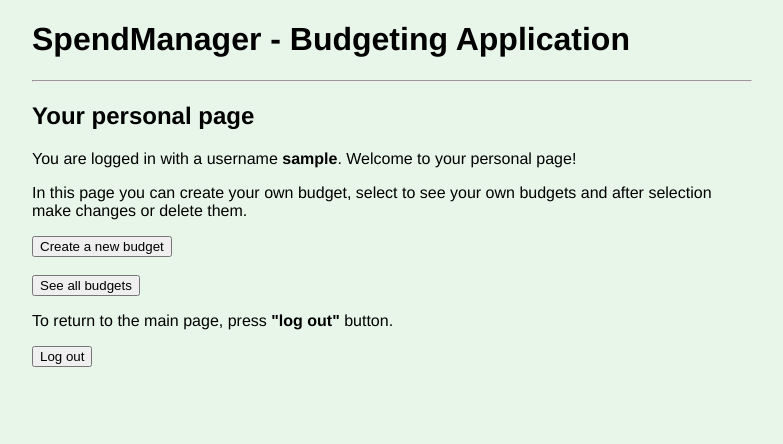
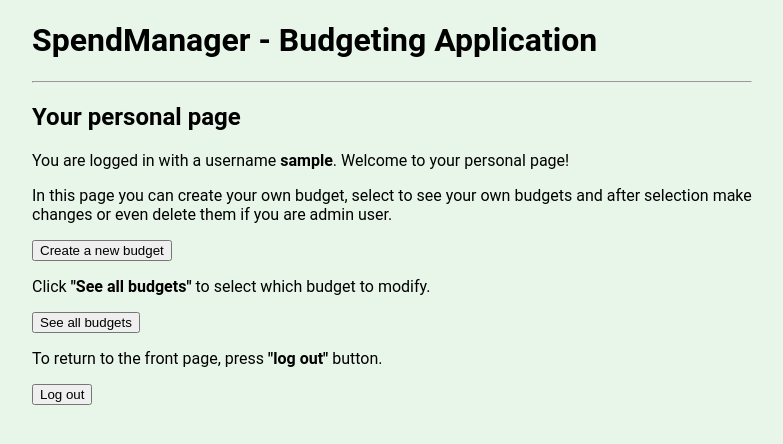
Before and after one commit to mikaelri/Budgeting-Application-Project, a Flask app: template templates/login.html in a window 1280 px wide. Shown: the top 444 px of the page, without its empty margins (248-1031 px from the left). Run offline with Flask 3, Linux system fonts and the light colour scheme; the template is opened without the code that fills it, so the values that code supplies are empty; the visitor is signed in with stand-in values (Sample User, id 1).

Commit message:
fixes for typing

```diff
--- a/static/main.css
+++ b/static/main.css
@@ -1,7 +1,7 @@
 body {
     margin: auto;
     max-width: 45em;
-    font-family: 'Helvetica', 'Arial', sans-serif;
+    font-family: 'Roboto', 'Arial', sans-serif;
     background-color: #E8F5E9
 }
 
--- a/templates/error.html
+++ b/templates/error.html
@@ -3,8 +3,7 @@
 
 <strong>Exception:</strong> {{ message }}
 
-<p><form>
-<input type="submit" value="Return to registration page"></a>
-</form></p>
+<p><a href="/"><input type="submit" value="Go to front page"></a></p>
+<p><a href="/register"><input type="submit" value="Go to registration page"></a></p>
 
 {% endblock %}
--- a/templates/index.html
+++ b/templates/index.html
@@ -15,14 +15,14 @@ Use it for monthly income and expense analysis or create a budget for your holid
 <p>To log in, please fill your Username and Password in below boxes and press <strong>"Log in".</strong></p>
 
 <form action="/login" method="POST">
-<P> <strong> Username: </strong> <br>
+<p> <strong> Username: </strong> <br>
 <input type="text" name="username" id="username" size="30"></p>
 <p> <strong> Password : </strong> <br>
 <input type="password" name= "password1" id="password1" size="30"></p>
 <input type="submit" value="Log in">
 </form>
 
-<p>Do not have a user account yet? No problem!</p>
+<p>Don't have an user account yet? No problem!</p>
 <p>You can easily create a new user by clicking the <strong>"Register a new user" </strong>button and following the instructions.</p>
 <form action="/register" method="GET">
 <input type="submit" value="Register a new user">
--- a/templates/login.html
+++ b/templates/login.html
@@ -6,16 +6,16 @@
 {% if session.user_username %}
 <p> You are logged in with a username <strong>{{ session.user_username }}</strong>. Welcome to your personal page!</p>
 
-<p>In this page you can create your own budget, select to see your own budgets and after selection make changes or delete them.<br>
-</p>
+<p>In this page you can create your own budget, select to see your own budgets and after selection make changes or even delete them if you are admin user.</p>
 
-<strong>
-<input type="submit" value="Create a new budget">
-<br><br>
-<input type="submit" value="See all budgets">
-</strong><br>
+<form action="/budget" method="post"></form>
+<a href="/budget"><input type="submit" value="Create a new budget"></a>
+<br>
+<p>Click <strong>"See all budgets"</strong> to select which budget to modify.</p>
+<a href="/mybudgets"><input type="submit" value="See all budgets"></a>
+<br>
 
-<p>To return to the main page, press <strong>"log out"</strong> button.</p>
+<p>To return to the front page, press <strong>"log out"</strong> button.</p>
 <a href="/logout"><input type="submit" value="Log out"></a>
 {% endif %}
 
--- a/templates/register.html
+++ b/templates/register.html
@@ -26,7 +26,7 @@
 After confirmation, you can click <strong>"Go back to front page"</strong> button and you will be routed to the front page.
 <p>From the front page you can log in to your account and start using SpendManager!</p>
 
-<input type="submit" value="Confirm registration"></a>
+<input type="submit" value="Confirm registration">
 </form>
 <br>
 
```
Also changed, not shown: schema.sql (+16 -1 lines).
